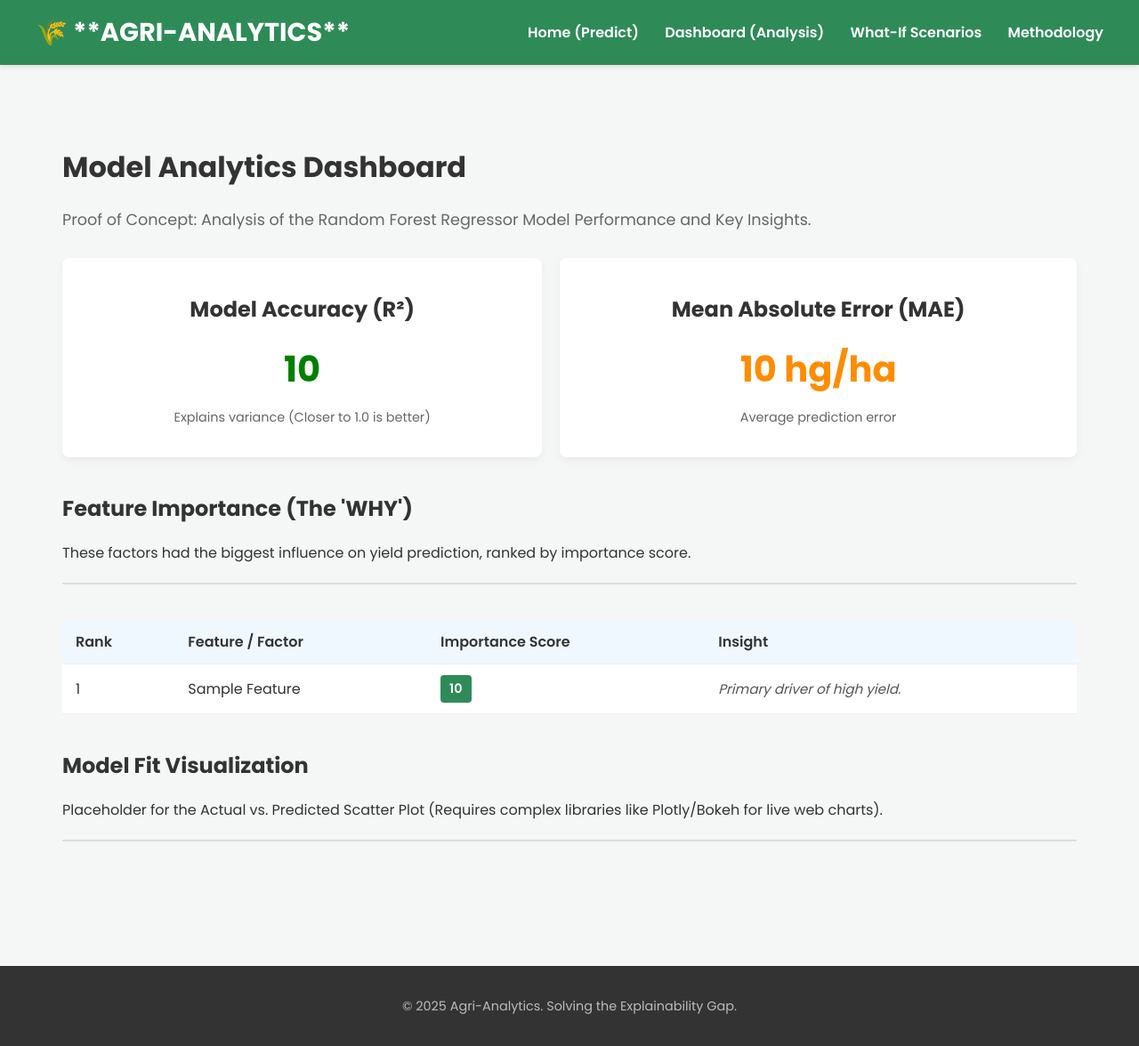
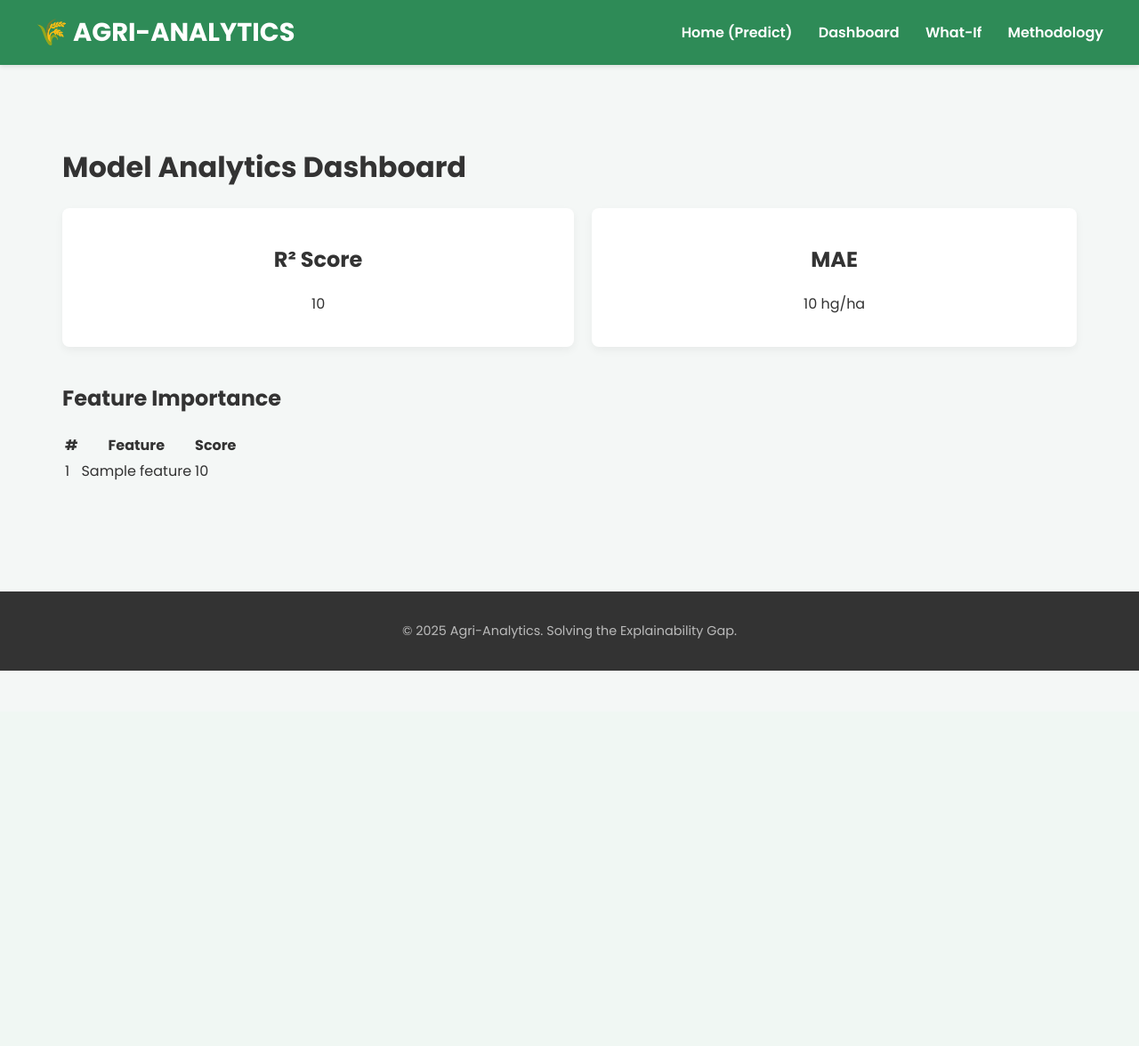
Before and after one commit to ashok770/AGRI-ANALYTICS, a Flask app: template web_app/templates/dashboard.html in a window 1280 px wide. Shown: the whole page at 89% size. After the commit the page ends 754 px from the top, so only its background shows below. Run offline with Flask 3, Linux system fonts and the light colour scheme; the template is opened without the code that fills it: most values are stand-ins (such as "Sample title", 1, 10 or a date in 2020).

Commit message:
Fix broken Jinja blocks and clean about page formatting

```diff
--- a/web_app/templates/base.html
+++ b/web_app/templates/base.html
@@ -1,31 +1,33 @@
 <!DOCTYPE html>
 <html lang="en">
   <head>
-    <meta charset="UTF-8">
-    <meta name="viewport" content="width=device-width, initial-scale=1.0">
+    <meta charset="UTF-8" />
+    <meta name="viewport" content="width=device-width, initial-scale=1.0" />
     <title>{% block title %}Crop Yield Predictor{% endblock %}</title>
-    <link href="https://fonts.googleapis.com/css2?family=Poppins:wght@400;600;700&display=swap" rel="stylesheet">
-    <link rel="stylesheet" href="{{ url_for('static', filename='style.css') }}">
+    <link
+      href="https://fonts.googleapis.com/css2?family=Poppins:wght@400;600;700&display=swap"
+      rel="stylesheet"
+    />
+    <link
+      rel="stylesheet"
+      href="{{ url_for('static', filename='style.css') }}"
+    />
   </head>
   <body>
     <header class="main-header">
-        <div class="logo">
-            🌾 **AGRI-ANALYTICS**
-        </div>
+      <div class="logo">🌾 <strong>AGRI-ANALYTICS</strong></div>
       <nav class="main-nav">
-            <a href="{{ url_for('home') }}" class="nav-link">Home (Predict)</a>
-            <a href="{{ url_for('dashboard') }}" class="nav-link">Dashboard (Analysis)</a>
-            <a href="{{ url_for('whatif') }}" class="nav-link">What-If Scenarios</a>
-            <a href="{{ url_for('about') }}" class="nav-link">Methodology</a>
+        <a href="{{ url_for('home') }}">Home (Predict)</a>
+        <a href="{{ url_for('dashboard') }}">Dashboard</a>
+        <a href="{{ url_for('whatif') }}">What-If</a>
+        <a href="{{ url_for('about') }}">Methodology</a>
       </nav>
     </header>
 
-    <main class="content-container">
-        {% block content %}{% endblock %}
-    </main>
+    <main class="content-container">{% block content %}{% endblock %}</main>
 
     <footer class="main-footer">
-        <p>&copy; 2025 Agri-Analytics. Solving the Explainability Gap.</p>
+      <p>© 2025 Agri-Analytics. Solving the Explainability Gap.</p>
     </footer>
   </body>
 </html>
--- a/web_app/templates/dashboard.html
+++ b/web_app/templates/dashboard.html
@@ -1,65 +1,38 @@
-{% extends "base.html" %}
-
-{% block title %}Model Dashboard{% endblock %}
-
-{% block content %}
+{% extends "base.html" %} {% block title %}Dashboard{% endblock %} {% block
+content %}
 <div class="dashboard-container">
   <h1>Model Analytics Dashboard</h1>
-        <p class="subtitle">Proof of Concept: Analysis of the Random Forest Regressor Model Performance and Key Insights.</p>
 
   <div class="metrics-grid">
-            <div class="metric-card performance-card">
-                <h2>Model Accuracy (R²)</h2>
-                <p class="metric-value" style="color:#008000;">{{ r2_score | round(4) }}</p>
-                <p class="metric-label">Explains variance (Closer to 1.0 is better)</p>
+    <div class="metric-card">
+      <h2>R² Score</h2>
+      <p>{{ r2_score }}</p>
     </div>
-            <div class="metric-card performance-card">
-                <h2>Mean Absolute Error (MAE)</h2>
-                <p class="metric-value" style="color:#FF8C00;">{{ mae_score | round(2) }} hg/ha</p>
-                <p class="metric-label">Average prediction error</p>
+    <div class="metric-card">
+      <h2>MAE</h2>
+      <p>{{ mae_score }} hg/ha</p>
     </div>
   </div>
 
-        <div class="section-title">
-            <h2>Feature Importance (The 'WHY')</h2>
-            <p>These factors had the biggest influence on yield prediction, ranked by importance score.</p>
-        </div>
+  <h2>Feature Importance</h2>
 
-        <div class="feature-table-container">
   <table>
     <thead>
       <tr>
-                        <th>Rank</th>
-                        <th>Feature / Factor</th>
-                        <th>Importance Score</th>
-                        <th>Insight</th>
+        <th>#</th>
+        <th>Feature</th>
+        <th>Score</th>
       </tr>
     </thead>
     <tbody>
-                    {% for feature_data in features %}
+      {% for f in features %}
       <tr>
         <td>{{ loop.index }}</td>
-                        <td>{{ feature_data.feature | replace('_', ' ') | title }}</td>
-                        <td><span class="score-badge">{{ feature_data.score | round(4) }}</span></td>
-                        <td>
-                            {% if loop.index == 1 %}
-                                <span class="insight-text">Primary driver of high yield.</span>
-                            {% elif loop.index == 2 %}
-                                <span class="insight-text">Most influential *management* factor.</span>
-                            {% else %}
-                                <span class="insight-text">Critical environmental factor.</span>
-                            {% endif %}
-                        </td>
+        <td>{{ f.feature }}</td>
+        <td>{{ f.score }}</td>
       </tr>
       {% endfor %}
     </tbody>
   </table>
 </div>
-
-        <div class="section-title">
-            <h2>Model Fit Visualization</h2>
-            <p>Placeholder for the Actual vs. Predicted Scatter Plot (Requires complex libraries like Plotly/Bokeh for live web charts).</p>
-        </div>
-
-    </div>
 {% endblock %}
```
Also changed, not shown: web_app/templates/about.html (+45 -18 lines), web_app/templates/index.html (+26 -35 lines). Lines whose indentation alone changed are shown as unchanged.
